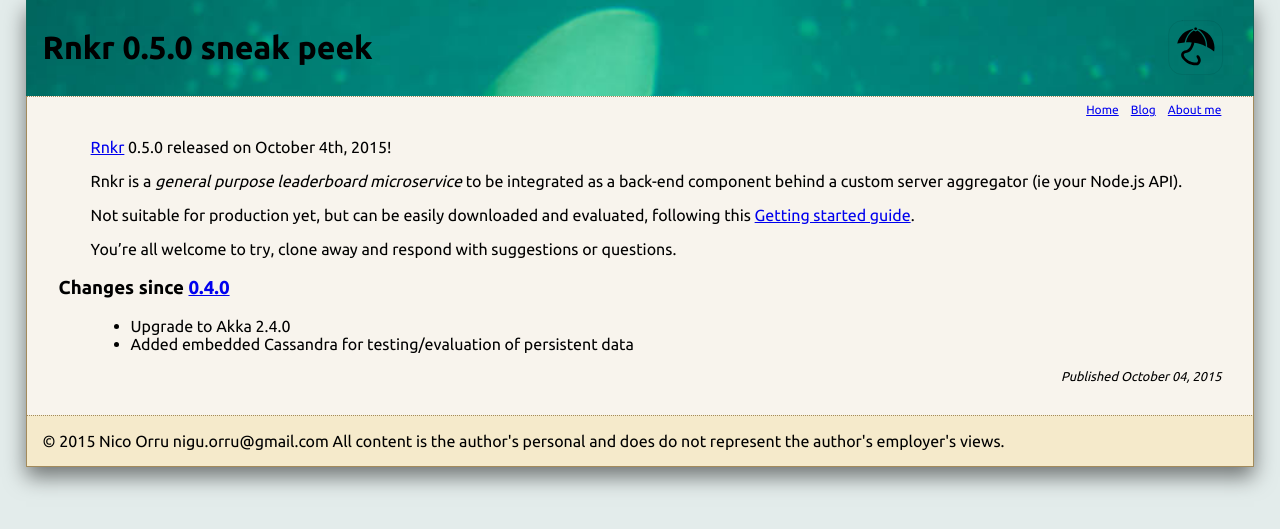
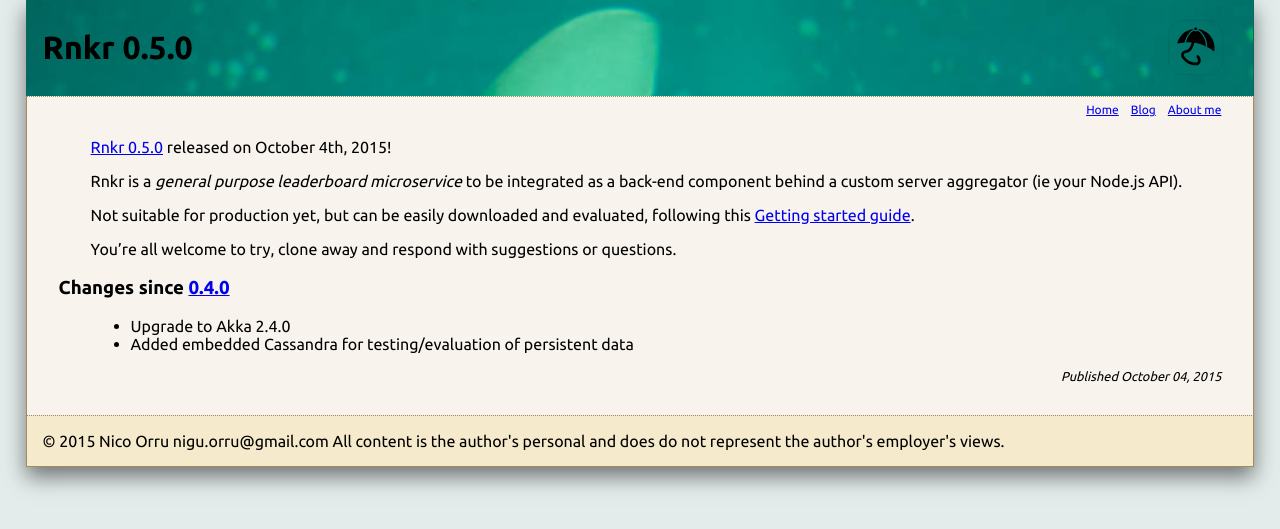
Before and after one commit to itadinanta/itadinanta.github.io, a Jekyll site: the page built from _posts/2015-10-4-rnkr-050-released.md, in a window 1280 px wide. Shown: the top 529 px of the page. Built offline with Jekyll 4.4.1, drawn with Linux system fonts in a browser that asks for light colours.

Commit message:
Fixed links

```diff
--- a/_posts/2015-10-4-rnkr-050-released.md
+++ b/_posts/2015-10-4-rnkr-050-released.md
@@ -1,7 +1,7 @@
 ---
-title: Rnkr 0.5.0 sneak peek
+title: Rnkr 0.5.0
 ---
-[Rnkr](http://rnkr.itadinanta.net/) 0.5.0 released on October 4th, 2015!
+[Rnkr 0.5.0](http://rnkr.itadinanta.net/) released on October 4th, 2015!
 
 Rnkr is a _general purpose leaderboard microservice_ to be integrated as a back-end component behind
 a custom server aggregator (ie your Node.js API).
@@ -11,7 +11,7 @@ Not suitable for production yet, but can be easily downloaded and evaluated, fol
 
 You're all welcome to try, clone away and respond with suggestions or questions.
 
-### Changes since [0.4.0](2015-9-27-rnkr-040-released)
+### Changes since [0.4.0](/2015/9/27/rnkr-040-released)
 
 - Upgrade to Akka 2.4.0
 - Added embedded Cassandra for testing/evaluation of persistent data
```
